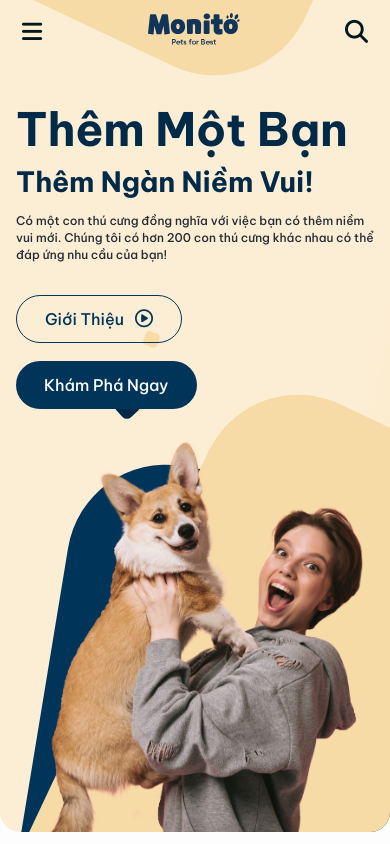
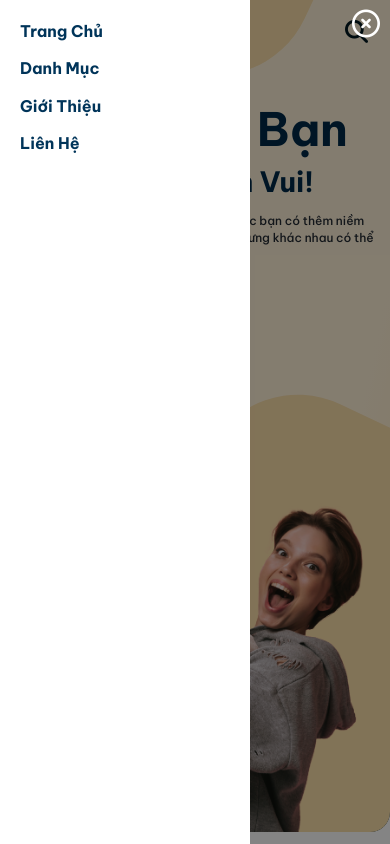
Before and after one commit to quangninh0212/project-1, a plain HTML site: page index.html in a window 390 px wide. Both pictures are taken after a click on the button 32 px from the left and 31 px from the top of the page. Shown: the top 844 px of the page. Drawn offline with Linux system fonts and the light colour scheme.

Commit message:
Update project-1

```diff
--- a/assets/css/style.css
+++ b/assets/css/style.css
@@ -121,6 +121,46 @@ a {
 .header .inner-menu {
     flex: 1;
     text-align: center;
+}
+
+.header .inner-menu[show="yes"] {
+    display: block;
+    position: fixed;
+    top: 0;
+    left: 0;
+    height: 100%;
+    width: 100%;
+    text-align: left;
+}
+
+.header .inner-menu[show="yes"] ul {
+    flex-direction: column;
+    gap: 15px;
+    height: 100%;
+    background-color: #fff;
+    padding: 20px;
+    width: 250px;
+    position: relative;
+    z-index: 1;
+}
+
+.header .inner-menu[show="yes"] .inner-overlay {
+    display: block;
+    width: 100%;
+    height: 100%;
+    position: absolute;
+    top: 0;
+    left: 0;
+    background-color: #0000007a;
+    cursor: pointer;
+}
+
+.header .inner-menu[show="yes"] .inner-overlay i {
+    position: absolute;
+    top: 10px;
+    right: 10px;
+    font-size: 28px;
+    color: white;
 }
 
 .header .inner-menu ul {
--- /dev/null
+++ b/assets/js/script.js
@@ -0,0 +1,13 @@
+const buttonMenuMobile = document.querySelector(".header .inner-menu-mobile");
+if(buttonMenuMobile) {
+    const menu = document.querySelector(".header .inner-menu");
+    const overlay = document.querySelector(".header .inner-menu .inner-overlay");
+
+    buttonMenuMobile.onclick = () => {
+        menu.setAttribute("show", "yes");
+    }
+
+    overlay.onclick = () => {
+        menu.setAttribute("show", "");
+    }
+}
--- a/index.html
+++ b/index.html
@@ -26,7 +26,7 @@
                     </div>
 
                     <!-- Menu  -->
-                    <nav class="inner-menu">
+                    <nav class="inner-menu" show="">
                         <ul>
                             <li>
                                 <a href="index.html">Trang Chủ</a>
@@ -41,7 +41,12 @@
                                 <a href="#">Liên Hệ</a>
                             </li>
                         </ul>
+                        <div class="inner-overlay">
+                            <i class="fa-regular fa-circle-xmark"></i>
+                        </div>
                     </nav>
+
+
                     <!-- Search  -->
                     <button class="inner-search-mobile">
                         <i class="fa-solid fa-magnifying-glass"></i>
@@ -477,5 +482,7 @@
             </div>
         </footer>
         <!-- End footer  -->
+
+        <script src="assets/js/script.js"></script>
     </body>
 </html>
```
